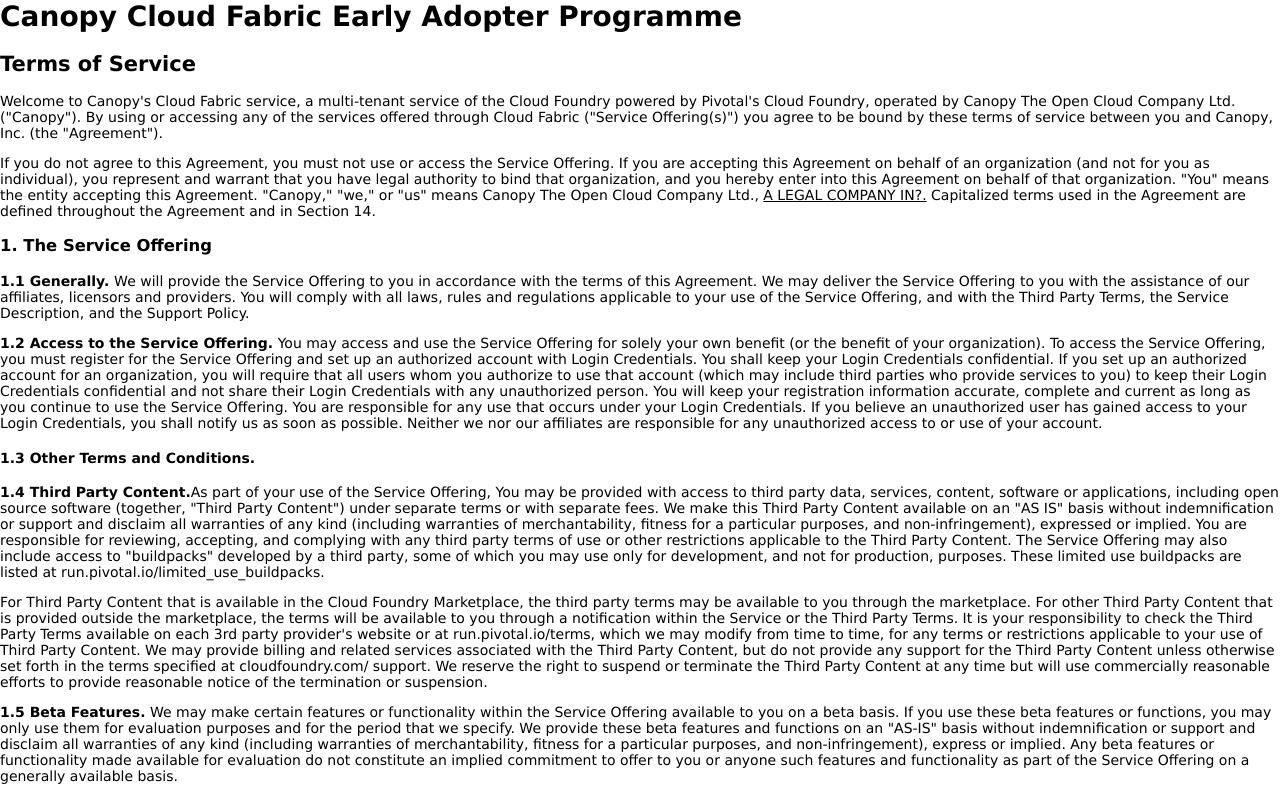
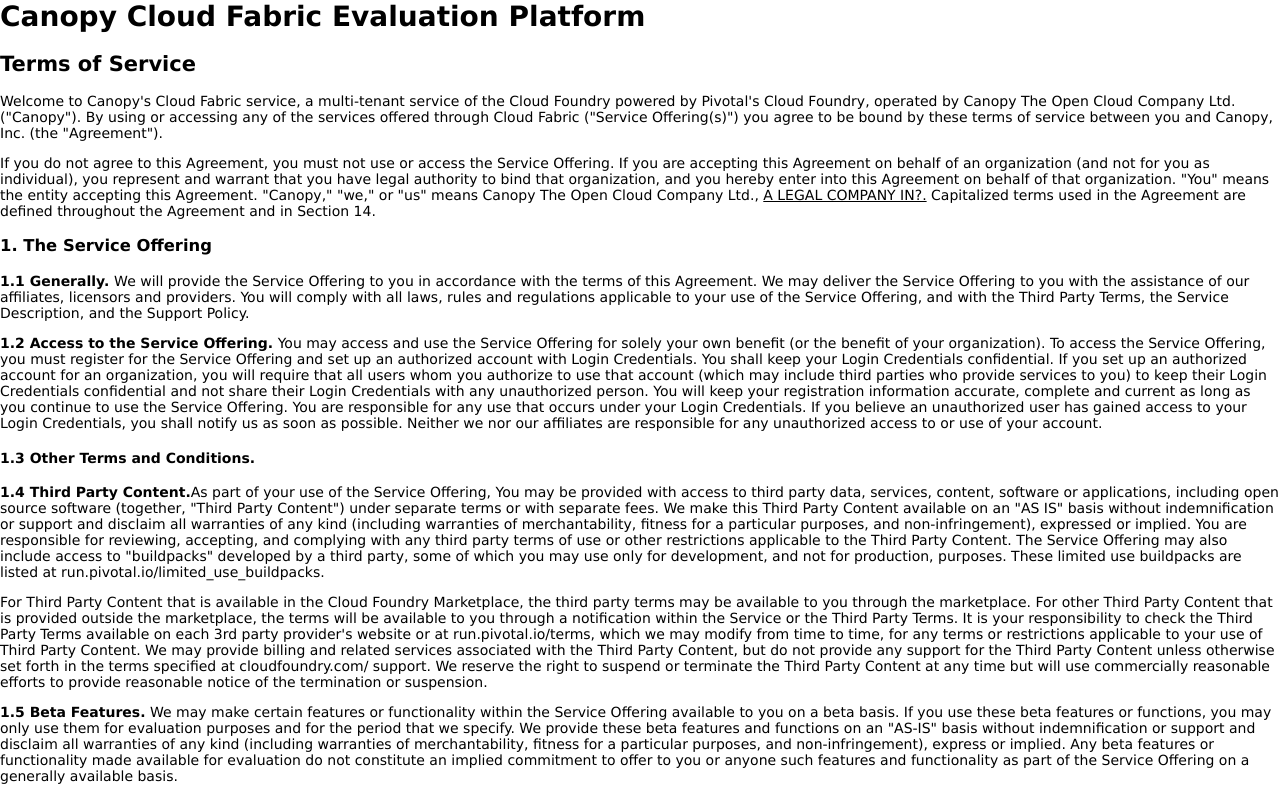
Before and after one commit to adamecjackson/cf-eval-terms, a plain HTML site: page index.html in a window 1280 px wide. Shown: the top 795 px of the page. Drawn offline with Linux system fonts and the light colour scheme.

Commit message:
Changed Headline

```diff
--- a/index.html
+++ b/index.html
@@ -3,7 +3,7 @@
 
 
 <link rel="stylesheet" type="text/css" href="style.css"></head><body>
-<h1>Canopy Cloud Fabric Early Adopter Programme </h1>
+<h1>Canopy Cloud Fabric Evaluation Platform </h1>
 <h2>Terms of Service</h2>
 <p> Welcome to Canopy's Cloud Fabric service, a multi-tenant service of
 the Cloud Foundry powered by Pivotal's Cloud Foundry, operated by
```
